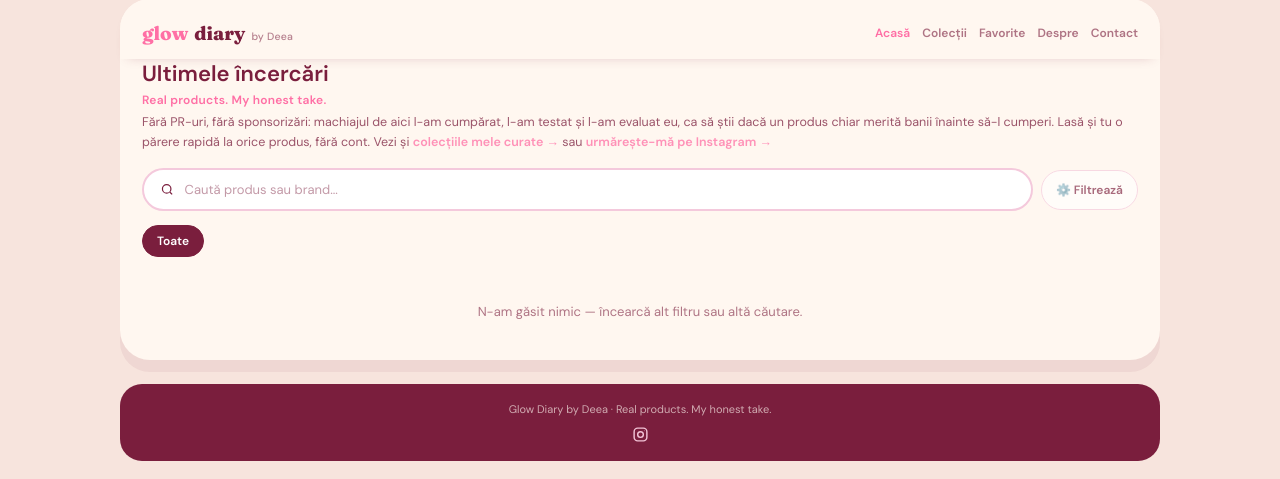
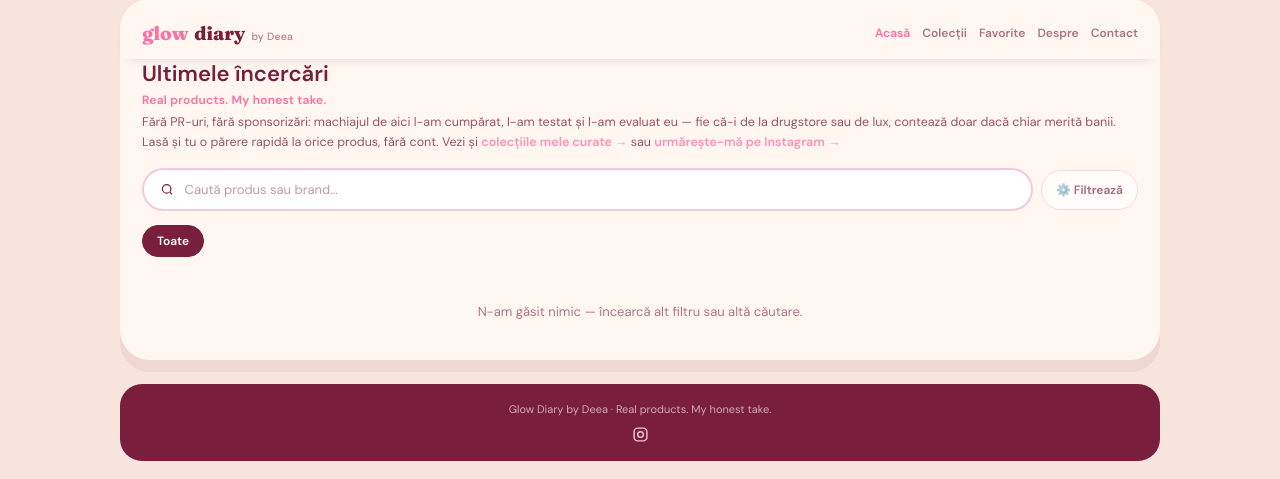
Before and after one commit to SanduAndreea22/Glow-Diary, a Django app: page / in a window 1280 px wide. Shown: the part 33-512 px from the top of the page. Run offline with Django 5.2, Linux system fonts and the light colour scheme; data comes from the database, SQL or seed files in the repository; data that the repository does not hold is empty.

Commit message:
Clarifică în intro că testez orice preț, nu doar un nivel
Rezolvă un punct din Prompt 4 (audit "prima impresie"): nu se înțelegea
dacă recenziile sunt pentru drugstore sau lux. Confirmat cu Deea — nu e
legată de un nivel de preț (de la Paese la Rare Beauty) și publicul e
"fete pasionate de makeup" în general, nu un tip anume de ten.

Co-Authored-By: Claude Sonnet 5 <noreply@anthropic.com>
Claude-Session: https://claude.ai/code/session_01UW28PtpcU8CA1B2PvWUg9v

```diff
--- a/reviews/templates/reviews/feed.html
+++ b/reviews/templates/reviews/feed.html
@@ -6,7 +6,7 @@
 {% block content %}
 <div class="feed-title">Ultimele încercări</div>
 <div class="feed-tag">Real products. My honest take.</div>
-<p class="feed-intro">Fără PR-uri, fără sponsorizări: machiajul de aici l-am cumpărat, l-am testat și l-am evaluat eu, ca să știi dacă un produs chiar merită banii înainte să-l cumperi. Lasă și tu o părere rapidă la orice produs, fără cont. Vezi și <a href="{% url 'reviews:collections' %}">colecțiile mele curate →</a>{% if instagram_url %} sau <a href="{{ instagram_url }}" target="_blank" rel="noopener noreferrer">urmărește-mă pe Instagram →</a>{% endif %}</p>
+<p class="feed-intro">Fără PR-uri, fără sponsorizări: machiajul de aici l-am cumpărat, l-am testat și l-am evaluat eu — fie că-i de la drugstore sau de lux, contează doar dacă chiar merită banii. Lasă și tu o părere rapidă la orice produs, fără cont. Vezi și <a href="{% url 'reviews:collections' %}">colecțiile mele curate →</a>{% if instagram_url %} sau <a href="{{ instagram_url }}" target="_blank" rel="noopener noreferrer">urmărește-mă pe Instagram →</a>{% endif %}</p>
 {% if arata_contor_produse %}
 <div class="stat-chip">✨ {{ total_produse }} {% if total_produse == 1 %}produs testat{% else %}produse testate{% endif %} până acum</div>
 {% elif ultima_actualizare %}
```
